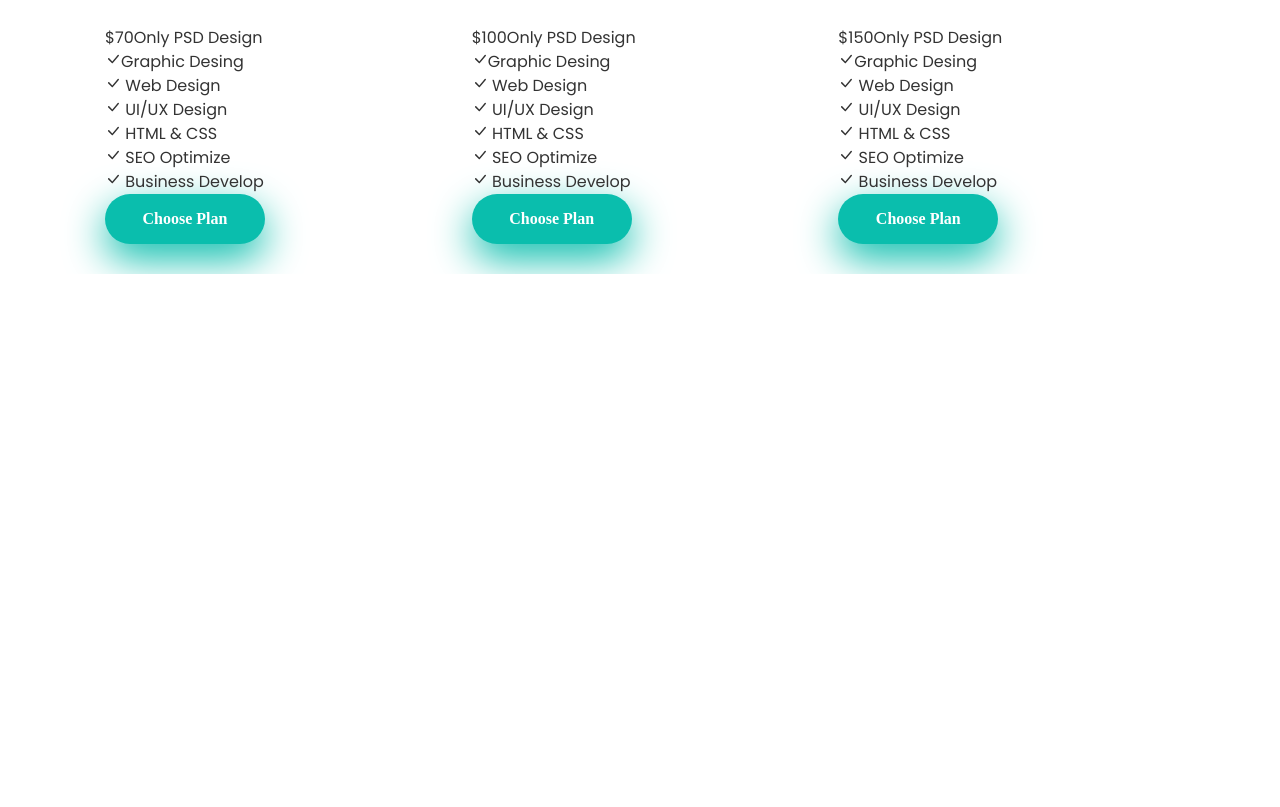
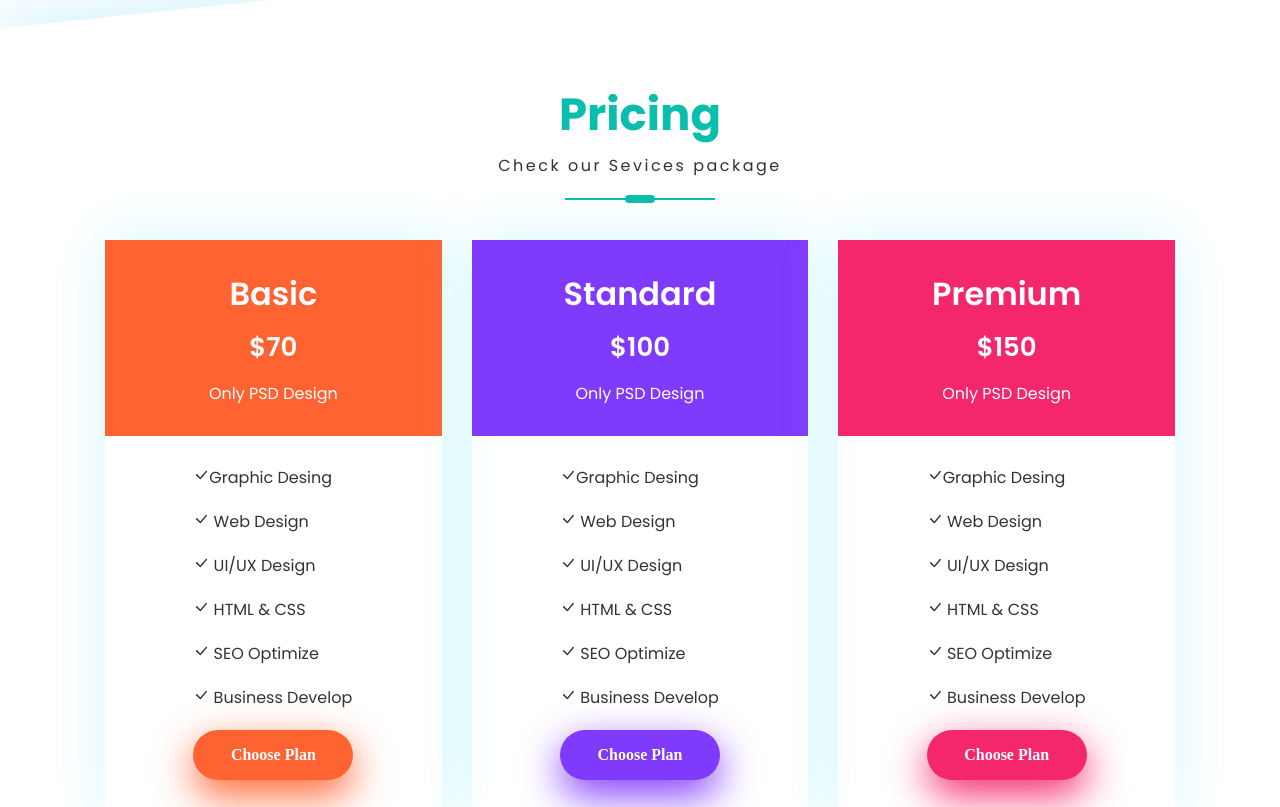
Before and after one commit to amirgh82/CV-project, a React (Create React App) app: page / in a window 1280 px wide. Shown: the part 4905-5712 px from the top of the page. Before the commit the page ends 5179 px from the top, so only its background shows below. Built offline with nearby package versions, Linux system fonts and the light colour scheme.

Commit message:
write css in Pricing component

```diff
--- a/src/components/Dependencies/Button/Button.css
+++ b/src/components/Dependencies/Button/Button.css
@@ -10,5 +10,4 @@
     border-radius: 4rem;
     font-weight: bold;
     font-family: "popins Semibold";
-
 }
--- a/src/components/Dependencies/Button/Button.jsx
+++ b/src/components/Dependencies/Button/Button.jsx
@@ -1,8 +1,8 @@
 import React from 'react'
 import './Button.css'
-export default function Button({children}) {
+export default function Button({ children, color, mgCenter }) {
     return (
-        <a href="#" className="app-btn">
+        <a href="#" className="app-btn" style={{ backgroundColor: color, boxShadow: ` 0 1.5rem 4rem ${color} `, margin: mgCenter }} >
             {children}
         </a>
     )
--- a/src/components/Pricing/Pricing.css
+++ b/src/components/Pricing/Pricing.css
@@ -0,0 +1,61 @@
+.pricing {
+    margin-top: 20rem;
+    box-shadow: 0 0 6rem rgba(19, 182, 255, 24%);
+    padding: 8rem 0 12rem 0;
+    transform: skewY(-6deg);
+    background-color: var(--section-bg-color);
+}
+
+.package {
+    box-shadow: 0 0 5rem rgba(96, 233, 255, 27%);
+}
+
+.package__head {
+    color: #fff;
+    display: flex;
+    flex-direction: column;
+    justify-content: center;
+    align-items: center;
+    gap: 1rem;
+    padding: 3rem 0;
+}
+
+.package__type {
+    margin: 0;
+    font-family: 'Poppins SemiBold';
+    font-size: 3.2rem;
+}
+
+.package__price {
+    font-family: 'Poppins SemiBold';
+    font-size: 2.6rem;
+    display: block;
+    margin-bottom: 0.5rem;
+}
+
+.package__filter {}
+
+.package__body {
+    padding: 3rem 0;
+}
+
+.package-options {
+    width: 16rem;
+    margin: 0 auto;
+}
+
+.package-options__item {
+    margin: 0 0 2rem 0;
+}
+
+.package__head--orange {
+    background-color: #ff6331;
+}
+
+.package__head--purple {
+    background-color: #803afb;
+}
+
+.package__head--pink {
+    background-color: #f5276c;
+}
--- a/src/components/Pricing/Pricing.jsx
+++ b/src/components/Pricing/Pricing.jsx
@@ -6,7 +6,7 @@ import Button from '../Dependencies/Button/Button'
 export default function Pricing() {
     return (
         <section className='pricing'>
-            <div className="container">
+            <div className="container skew-reset">
                 <Title>
                     {
                         [
@@ -16,7 +16,7 @@ export default function Pricing() {
                     }
                 </Title>
                 <div className="row">
-                    <div className="col-4">
+                    <div className="col-12 col-sm-6 col-lg-4">
                         <div className="package">
                             <div className="package__head package__head--orange">
                                 <h4 className="package__type">
@@ -38,13 +38,13 @@ export default function Pricing() {
                                     <li className="package-options__item"><BsCheckLg /> SEO Optimize</li>
                                     <li className="package-options__item"><BsCheckLg /> Business Develop</li>
                                 </ul>
-                                <Button >
+                                <Button mgCenter='0 auto' color={'#ff6331'} >
                                     Choose Plan
                                 </Button>
                             </div>
                         </div>
                     </div>
-                    <div className="col-4">
+                    <div className="col-12 col-sm-6 col-lg-4">
                         <div className="package">
                             <div className="package__head package__head--purple">
                                 <h4 className="package__type">
@@ -66,13 +66,15 @@ export default function Pricing() {
                                     <li className="package-options__item"><BsCheckLg /> SEO Optimize</li>
                                     <li className="package-options__item"><BsCheckLg /> Business Develop</li>
                                 </ul>
-                                <Button >
-                                    Choose Plan
-                                </Button>
+                                <div className="btn-wrapper">
+                                    <Button mgCenter='0 auto' color='#803afb' >
+                                        Choose Plan
+                                    </Button>
+                                </div>
                             </div>
                         </div>
                     </div>
-                    <div className="col-4">
+                    <div className="col-12 col-sm-6 col-lg-4">
                         <div className="package">
                             <div className="package__head package__head--pink">
                                 <h4 className="package__type">
@@ -94,7 +96,7 @@ export default function Pricing() {
                                     <li className="package-options__item"><BsCheckLg /> SEO Optimize</li>
                                     <li className="package-options__item"><BsCheckLg /> Business Develop</li>
                                 </ul>
-                                <Button >
+                                <Button mgCenter='0 auto' color='#f5276c' >
                                     Choose Plan
                                 </Button>
                             </div>
```
